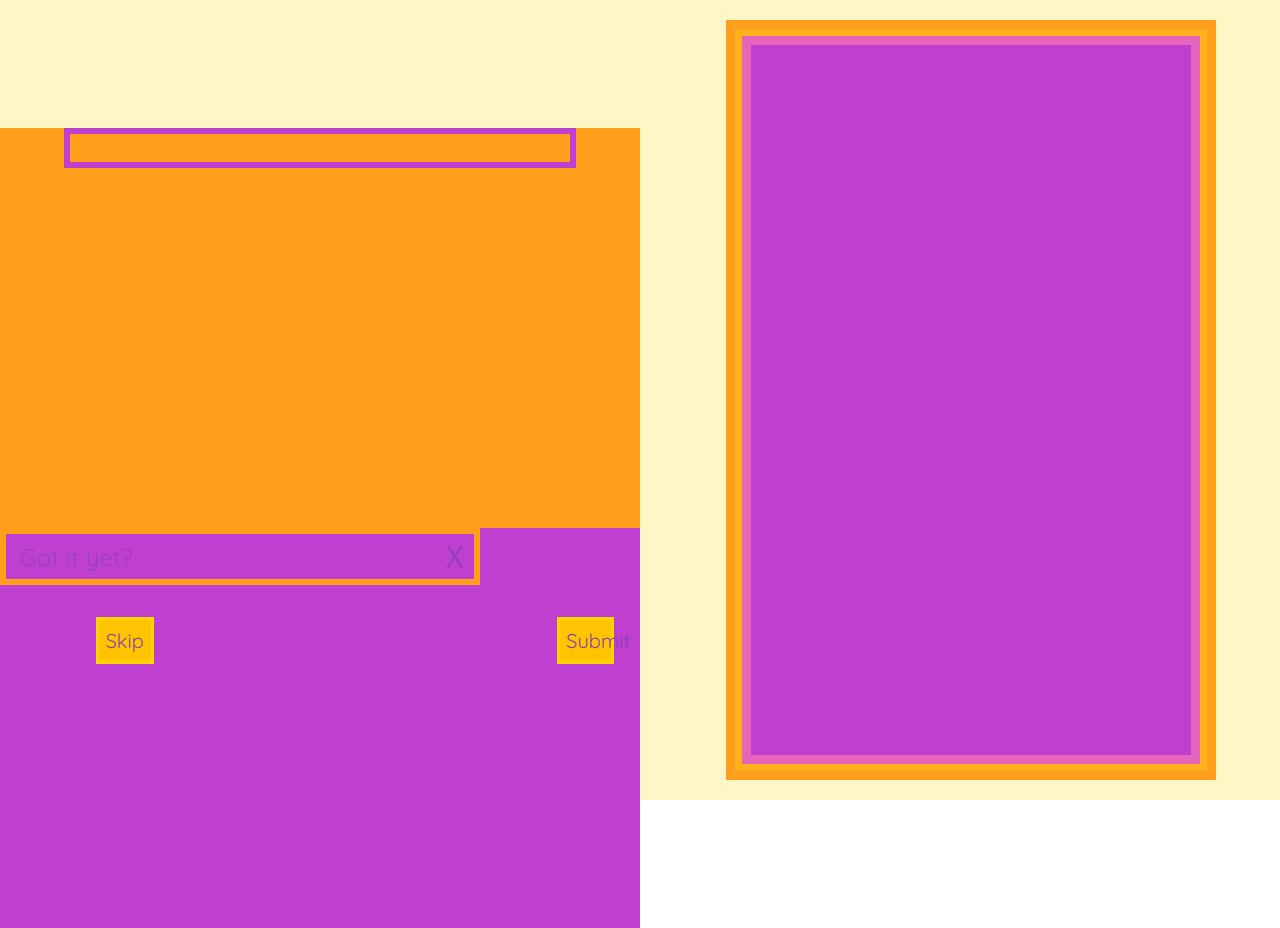
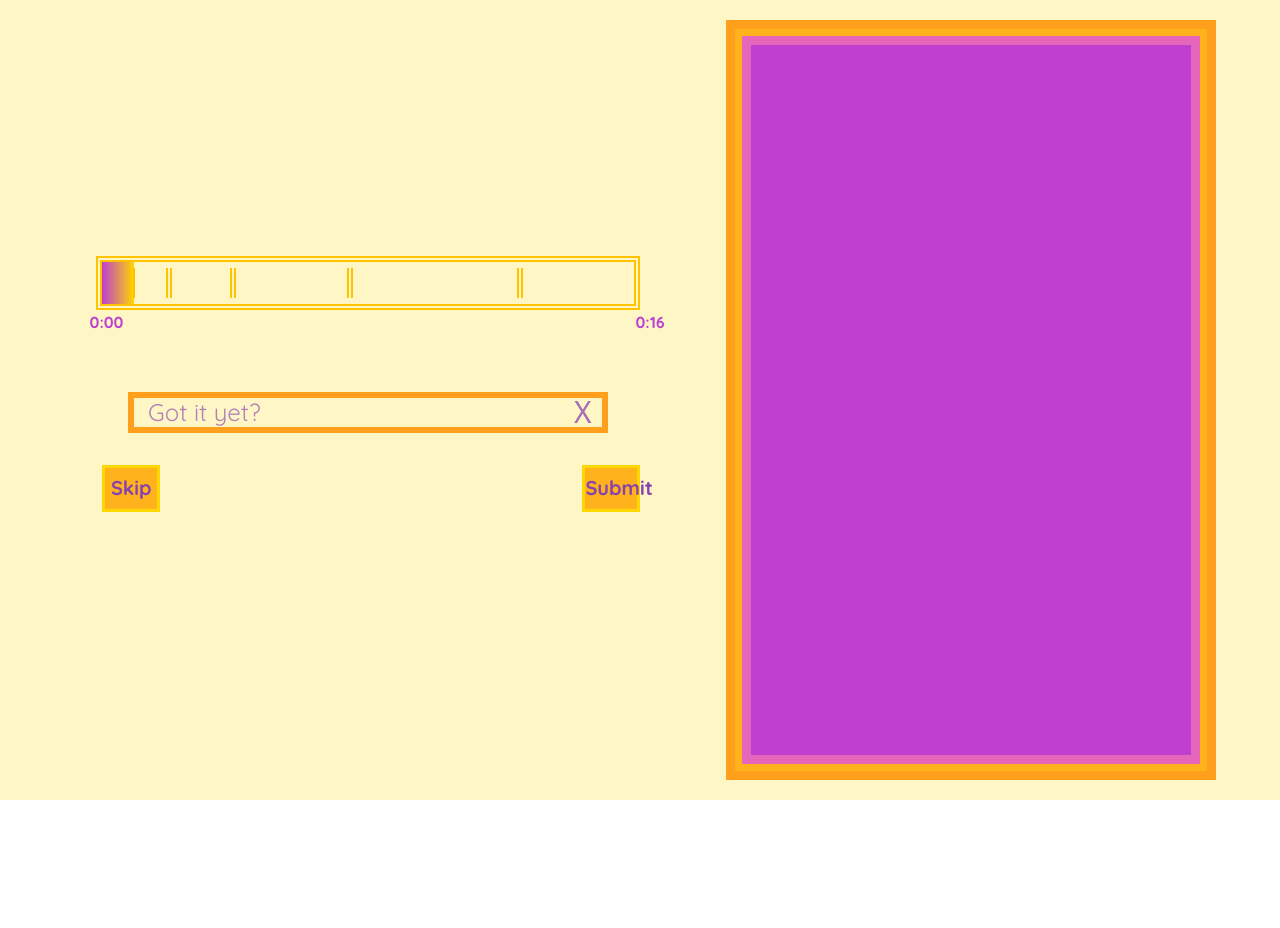
Before and after one commit to AshtonPulliam18/Musicle, a React (Vite) app: page / in a window 1280 px wide. After the commit the page ends 800 px from the top, so only its background shows below. Built offline with nearby package versions, Linux system fonts and the light colour scheme; a web font is replaced by a local one.

Commit message:
Musicbar UI and Functionality
Musicbar UI is complete and basic functionality implemented.

```diff
--- a/index.html
+++ b/index.html
@@ -2,7 +2,7 @@
 <html lang="en">
   <head>
     <meta charset="UTF-8" />
-    <link rel="icon" type="image/svg+xml" href="./src/assets/DiscoBall.png" />
+    <link rel="icon" type="image/svg+xml" href="./src/assets/discoBall.png" />
     <meta name="viewport" content="width=device-width, initial-scale=1.0" />
     <title>Musicle</title>
   </head>
--- a/src/App.jsx
+++ b/src/App.jsx
@@ -2,12 +2,37 @@ import React, { useEffect, useState } from "react";
 import Musicboard from './components/Musicboard';
 import GuessEntry from './components/GuessEntry.jsx';
 import Musicbar from './components/Musicbar.jsx';
+import logo from './assets/logo.png';
 
 const App = () => {
     const [guesses, setGuesses] = useState([]);
+    const [progress, setProgress] = useState(6); // Initialize the progress state
+    let numSkips = 5;
+
+    // Function to handle skip, which will increase the progress
+    const handleSkip = () => {
+        switch (progress) {
+            case 6:
+                setProgress(13);
+                break;
+            case 13:
+                setProgress(25);
+                break;
+            case 25:
+                setProgress(47);
+                break;
+            case 47:
+                setProgress(79);
+                break;
+            default:
+                setProgress(100);
+                break;
+        }
+
+    };
 
     const handleAddGuess = (title) => {
-        if (guesses.length < 6) {
+        if (guesses.length < 5) {
             const newGuess = {
                 index: guesses.length, // The new guess index
                 status: title === 'Skipped' ? 'skipped' : 'incorrect', // Adjust status based on title
@@ -27,13 +52,16 @@ const App = () => {
         {/* skip button */}
         {/* submit button */}
 
-            <div className={"h-[100%] w-[100%]"}>
-                <div className={"h-[50%] w-[100%] bg-darkOrange"}>
-                    <Musicbar/>
+            <div className={"h-[100%] w-[100%] pt-[40%]"}>
+                {/*<div className="h-[15%] w-[100%] bg-darkYellow">*/}
+                {/*    <span className={"font-klemer w-[100%] h-[100%]"}>Musicle</span>*/}
+                {/*</div>*/}
+                <div className={"h-[25%] w-[100%]"}>
+                    <Musicbar progress={progress}/>
                 </div>
 
-                <div className={"h-[50%] w-[100%] bg-darkPink"}>
-                    <GuessEntry onAddGuess={handleAddGuess}/>
+                <div className={"h-[50%] w-[100%]"}>
+                    <GuessEntry onAddGuess={handleAddGuess} onSkip={handleSkip} />
                 </div>
             </div>
 
--- a/src/components/Guess.jsx
+++ b/src/components/Guess.jsx
@@ -1,5 +1,5 @@
 import React from 'react';
-import discoBall from '../assets/DiscoBall.png';
+import discoBall from '../assets/discoBall.png';
 
 const Guess = ({ index, status, title }) => {
     let symbol;
@@ -42,7 +42,7 @@ const Guess = ({ index, status, title }) => {
 
 
 
-    const track = <div className={"ml-[5%] font-sand text-2xl"}> {title}</div>;
+    const track = <div className={"ml-[5%] font-sand text-2xl font-bold text-darkPurple"}> {title}</div>;
     const background = "h-[55%] w-[95%] flex items-center rounded-full " + color + border;
 
 
--- a/src/components/GuessEntry.jsx
+++ b/src/components/GuessEntry.jsx
@@ -1,15 +1,12 @@
 import React, { useEffect, useState } from "react";
 
-const GuessEntry = ({ onAddGuess }) => {
+const GuessEntry = ({ onAddGuess, onSkip }) => {
     const [inputValue, setInputValue] = useState('');
 
     const handleSubmit = (e) => {
-        console.log("SUBMIT - Preventing Default");
         e.preventDefault();
-        console.log("SUBMIT - Default Prevented");
         let v = inputValue.trim();
         if (inputValue.trim() !== '') {
-            console.log("SUBMIT - Input Value: " + inputValue);
             onAddGuess(inputValue);
             setInputValue(''); // Clear input after submission
         }
@@ -17,6 +14,7 @@ const GuessEntry = ({ onAddGuess }) => {
 
     const handleSkip = () => {
         onAddGuess('Skipped');
+        onSkip();
     };
 
     const handleClear = () => {
@@ -24,9 +22,9 @@ const GuessEntry = ({ onAddGuess }) => {
     };
 
     return (
-        <div>
+        <div className={"h-[100%] w-[100%]"}>
             <div
-                className="h-[5%] w-[75%] sm:border-[2px] md:border-[4px] lg:border-[6px] border-darkOrange flex items-center">
+                className="h-[15%] w-[75%] ml-[20%] sm:border-[2px] md:border-[4px] lg:border-[6px] border-darkOrange flex items-center">
 
                 <input
                     className={"h-[100%] w-[90%] bg-transparent border-0 shadow-none outline-none font-sand text-2xl text-darkPurple ml-[3%] placeholder-darkPurple placeholder-opacity-65"}
@@ -40,8 +38,8 @@ const GuessEntry = ({ onAddGuess }) => {
             <div className={"inline flex"}>
 
 
-                <button className={"ml-[15%] mt-[5%] h-[3%] w-[9%] sm:border-[1px] md:border-[2px] lg:border-[3px] border-lightYellow bg-darkYellow p-[1%] font-sand text-darkPurple text-xl"} type="button" onClick={handleSkip}>Skip</button>
-                <button className={"ml-[63%] mt-[5%] h-[3%] w-[9%] sm:border-[1px] md:border-[2px] lg:border-[3px] border-lightYellow bg-darkYellow p-[1%] font-sand text-darkPurple text-xl" } type="button" onClick={handleSubmit}>Submit</button>
+                <button className={"ml-[16%] mt-[5%] h-[3%] w-[9%] py-[1%] sm:border-[1px] md:border-[2px] lg:border-[3px] border-lightYellow bg-lightOrange font-sand font-bold text-darkPurple text-xl"} type="button" onClick={handleSkip}>Skip</button>
+                <button className={"ml-[66%] mt-[5%] h-[3%] w-[9%] py-[1%] sm:border-[1px] md:border-[2px] lg:border-[3px] border-lightYellow bg-lightOrange font-sand font-bold text-darkPurple text-xl" } type="button" onClick={handleSubmit}>Submit</button>
             </div>
         </div>
 
--- a/src/components/Musicbar.jsx
+++ b/src/components/Musicbar.jsx
@@ -1,10 +1,35 @@
 import React, { useEffect, useState } from "react";
 
-const Musicbar = () => {
+
+const Musicbar = ({progress}) => {
+
+
+    let progressBar = `h-[100%] bg-gradient-to-r from-darkPink to-lightYellow absolute top-0 left-0 z-0`;
+
+
     return (
+        <div className="h-[100%] w-[100%] relative"> {/* Step 1: Make the parent relative */}
             <div
-                className="h-[10%] w-[80%] ml-[10%] mt-[20%] sm:border-[2px] md:border-[4px] lg:border-[6px] border-darkPink flex items-center">
+                className="h-[40%] w-[85%] ml-[15%] sm:border-[2px] md:border-[4px] lg:border-[6px] border-darkYellow border-double flex items-center relative"> {/* Make this relative too */}
+
+                <div
+                    className="h-[70%] w-[2%] ml-[5%] bg-transparent border-0 sm:border-l-[2px] md:border-l-[4px] lg:border-l-[6px]  border-double border-darkYellow z-10 "/>
+                <div
+                    className="h-[70%] w-[2%] ml-[5%] bg-transparent border-0 sm:border-l-[2px] md:border-l-[4px] lg:border-l-[6px] border-double border-darkYellow z-10 "/>
+                <div
+                    className="h-[70%] w-[2%] ml-[10%] bg-transparent border-0 sm:border-l-[2px] md:border-l-[4px] lg:border-l-[6px] border-double border-darkYellow z-10 "/>
+                <div
+                    className="h-[70%] w-[2%] ml-[20%] bg-transparent border-0 sm:border-l-[2px] md:border-l-[4px] lg:border-l-[6px] border-double border-darkYellow z-10"/>
+                <div
+                    className="h-[70%] w-[2%] ml-[30%] bg-transparent border-0 sm:border-l-[2px] md:border-l-[4px] lg:border-l-[6px] border-double border-darkYellow z-10"/>
+
+                <div
+                    className={progressBar} style={{width: `${progress}%`}}/>
+
             </div>
+            <span className={"font-sand font-bold text-darkPink ml-[14%]"}>0:00</span>
+            <span className={"font-sand font-bold text-darkPink ml-[80%]"}>0:16</span>
+        </div>
     );
 };
 
--- a/src/components/Musicboard.jsx
+++ b/src/components/Musicboard.jsx
@@ -35,7 +35,7 @@ const Musicboard = ({ guesses }) => {
             <div className={"h-[98%] w-[97%] bg-darkPink border-solid sm:border-[3px] md:border-[6px] lg:border-[9px] border-lightPink"}>
 
 
-                <div className="h-[100%] w-[100%] grid grid-rows-6">
+                <div className="h-[100%] w-[100%] grid grid-rows-5">
                     {guesses.map((guess, i) => (
                         <div key={i} className="flex items-center justify-center">
                             <Guess index={guess.index} status={guess.status} title={guess.title} />
```
Also changed, not shown: src/assets/Logo.png.
